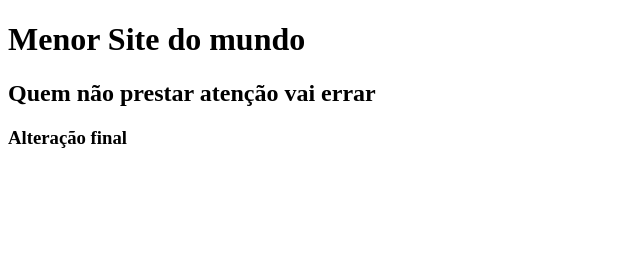
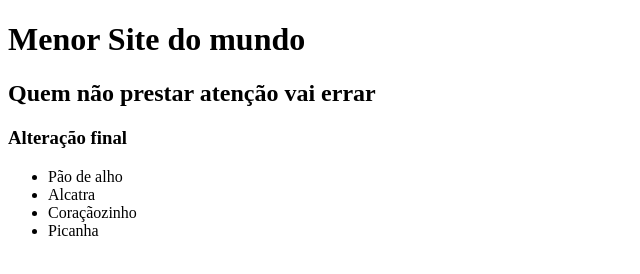
Before and after one commit to brechiaradia/Aula-Git, a plain HTML site: page index.html in a window 1280 px wide. Shown: the whole page, without its empty margins (0-640 px from the left). Drawn offline with Linux system fonts and the light colour scheme.

Commit message:
commit 4 14-04

```diff
--- a/index.html
+++ b/index.html
@@ -9,5 +9,11 @@
     <h1>Menor Site do mundo</h1>
     <h2>Quem não prestar atenção vai errar</h2>
     <h3>Alteração final</h3>
+    <ul>
+        <li>Pão de alho</li>
+        <li>Alcatra</li>
+        <li>Coraçãozinho</li>
+        <li>Picanha</li>
+    </ul>
 </body>
 </html>
```
